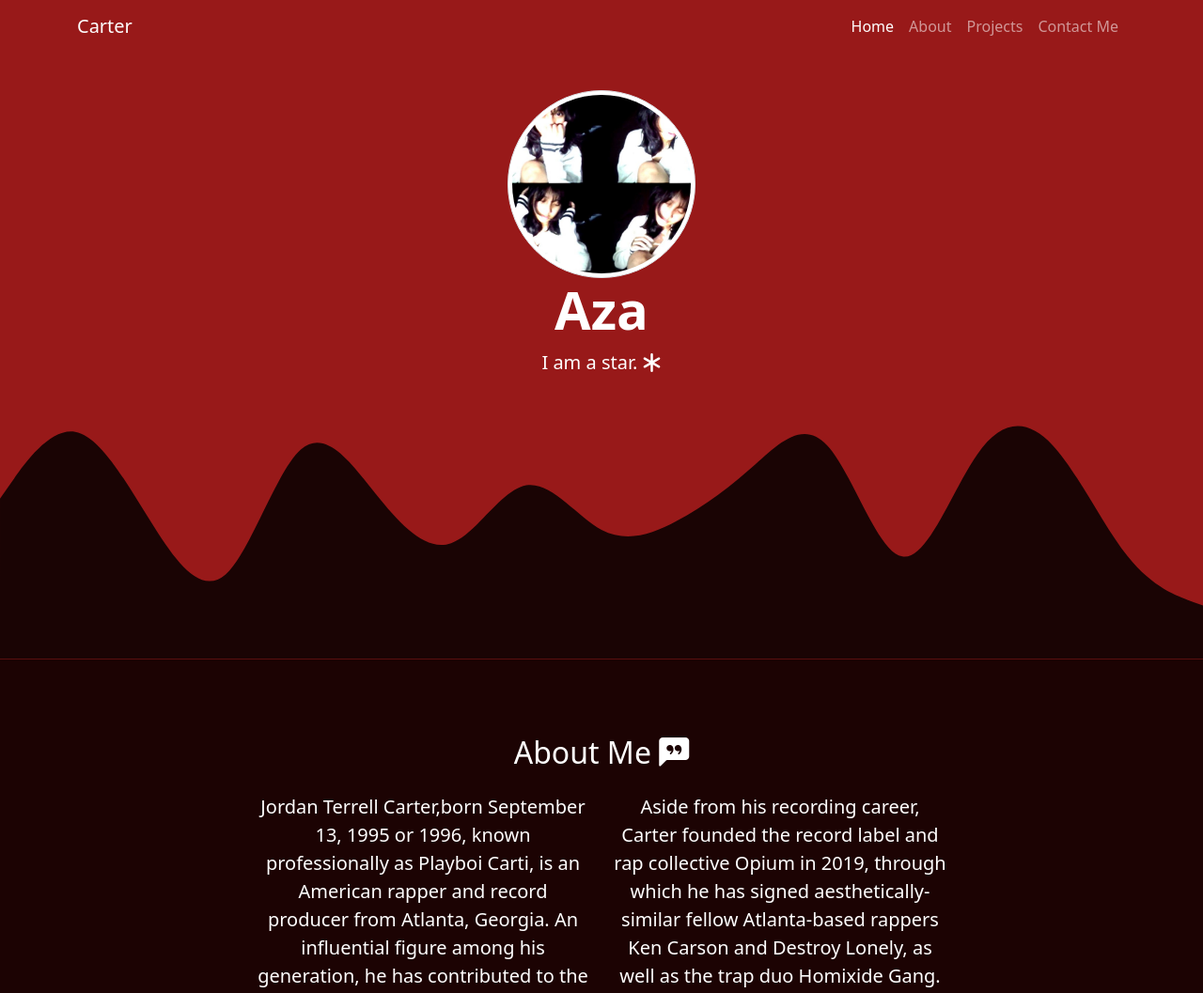
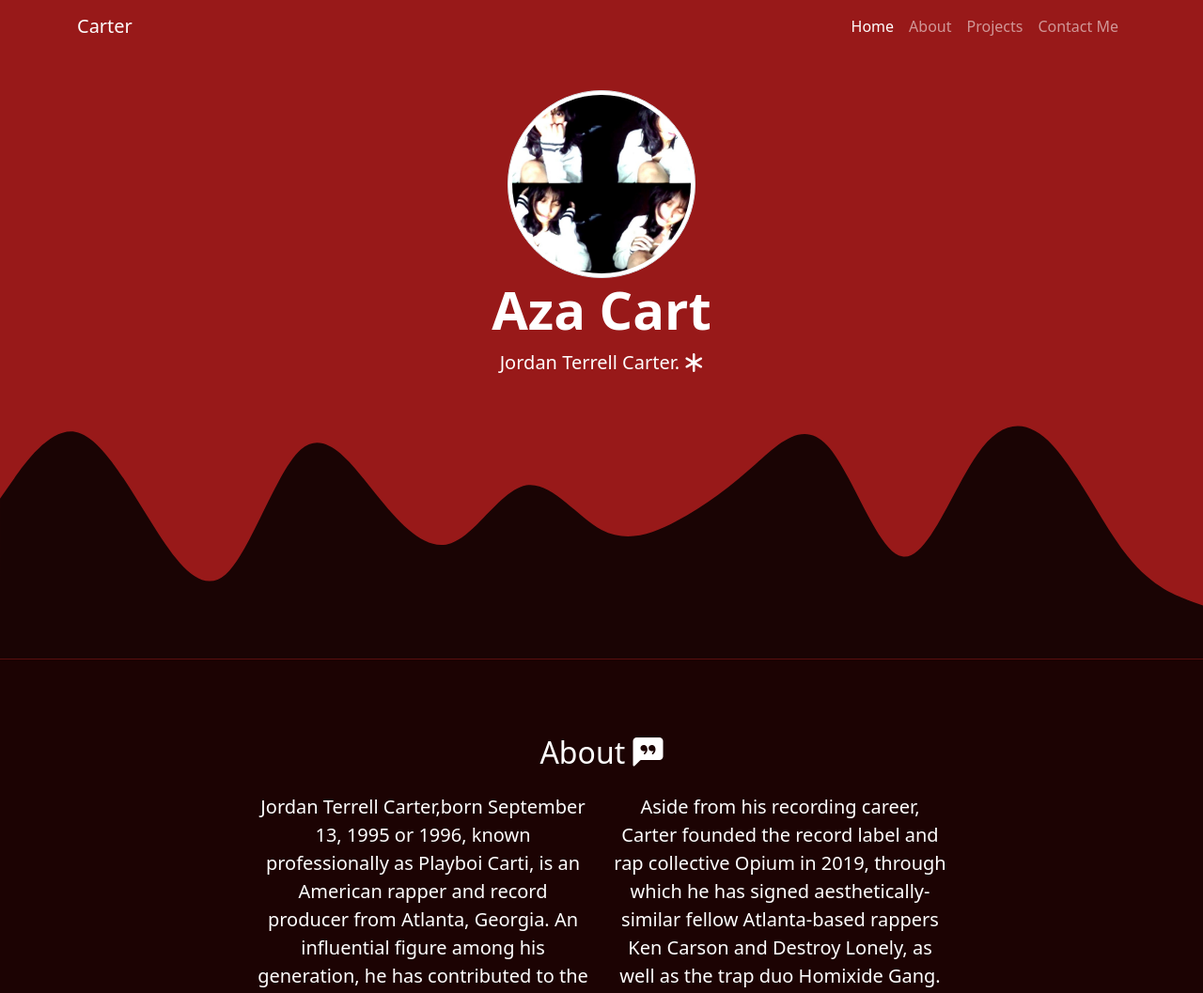
Before and after one commit to peycart/peycart.github.io, a plain HTML site: page index.html in a window 1280 px wide. Shown: the top 1057 px of the page at 94% size. Drawn offline with nearby package versions, Linux system fonts and the light colour scheme.

Commit message:
index.html

```diff
--- a/index.html
+++ b/index.html
@@ -11,7 +11,7 @@
     <!-- my css -->
      <link rel="stylesheet"  href="style.css">
 
-    <title>My Portfolio | Carter</title>
+    <title>My Page | Carter</title>
 
   </head>
   <body id="home">
@@ -46,8 +46,8 @@
     <!-- Jumbotron -->
     <section class="jumbotron text-center text-white">
         <img src="img/webcam-toy-photo385.jpg" alt="Carti" width="200" class="rounded-circle img-thumbnail">
-        <h1 class="display-4 text-black fw-bold">Aza</h1>
-        <p class="lead">I am a star. <i class="bi bi-asterisk text-white"></i></p>
+        <h1 class="display-4 text-black fw-bold">Aza Cart</h1>
+        <p class="lead">Jordan Terrell Carter. <i class="bi bi-asterisk text-white"></i></p>
         <svg xmlns="http://www.w3.org/2000/svg" viewBox="0 0 1440 320"><path fill="rgba(0, 0, 0, 0.832)" fill-opacity="1" d="M0,128L15,106.7C30,85,60,43,90,48C120,53,150,107,180,154.7C210,203,240,245,270,218.7C300,192,330,96,360,69.3C390,43,420,85,450,122.7C480,160,510,192,540,181.3C570,171,600,117,630,112C660,107,690,149,720,165.3C750,181,780,171,810,154.7C840,139,870,117,900,90.7C930,64,960,32,990,64C1020,96,1050,192,1080,197.3C1110,203,1140,117,1170,74.7C1200,32,1230,32,1260,64C1290,96,1320,160,1350,197.3C1380,235,1410,245,1425,250.7L1440,256L1440,320L1425,320C1410,320,1380,320,1350,320C1320,320,1290,320,1260,320C1230,320,1200,320,1170,320C1140,320,1110,320,1080,320C1050,320,1020,320,990,320C960,320,930,320,900,320C870,320,840,320,810,320C780,320,750,320,720,320C690,320,660,320,630,320C600,320,570,320,540,320C510,320,480,320,450,320C420,320,390,320,360,320C330,320,300,320,270,320C240,320,210,320,180,320C150,320,120,320,90,320C60,320,30,320,15,320L0,320Z"></path></svg>
     </section>
      <!-- End Jumb -->
@@ -57,7 +57,7 @@
         <div class="container">
             <div class="row text-center mb-3">
                 <div class="col">
-                    <h2>About Me <i class="bi bi-chat-left-quote-fill text-white"></i></h2>
+                    <h2>About <i class="bi bi-chat-left-quote-fill text-white"></i></h2>
                 </div>
             </div>
             <div class="row justify-content-center fs-5 text-center ">
@@ -78,7 +78,7 @@
     <div class="container">
         <div class="row text-center mb-3">
             <div class="col">
-                <h2> My Projects <i class="bi bi-github text-white"></i></h2>
+                <h2> The Projects <i class="bi bi-github text-white"></i></h2>
             </div>
         </div>
         <div class="row justify-content-center">
```
